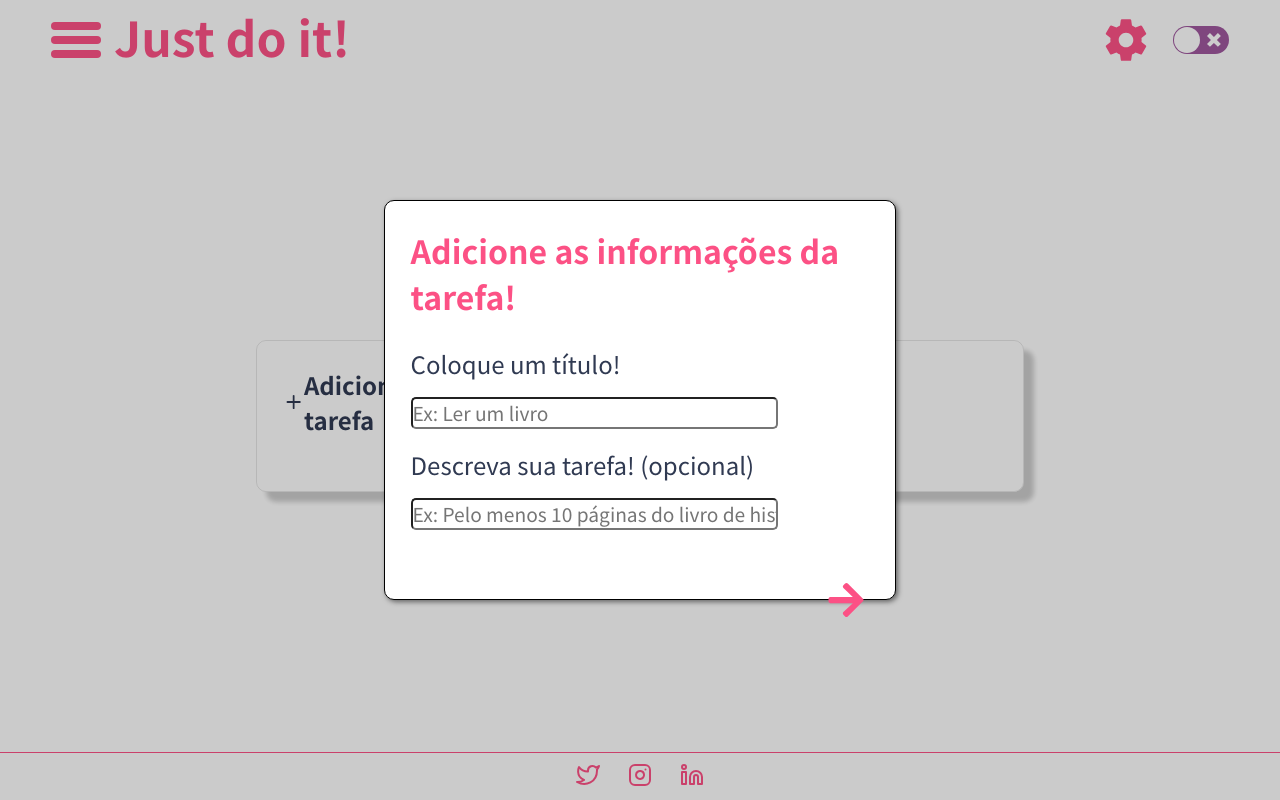
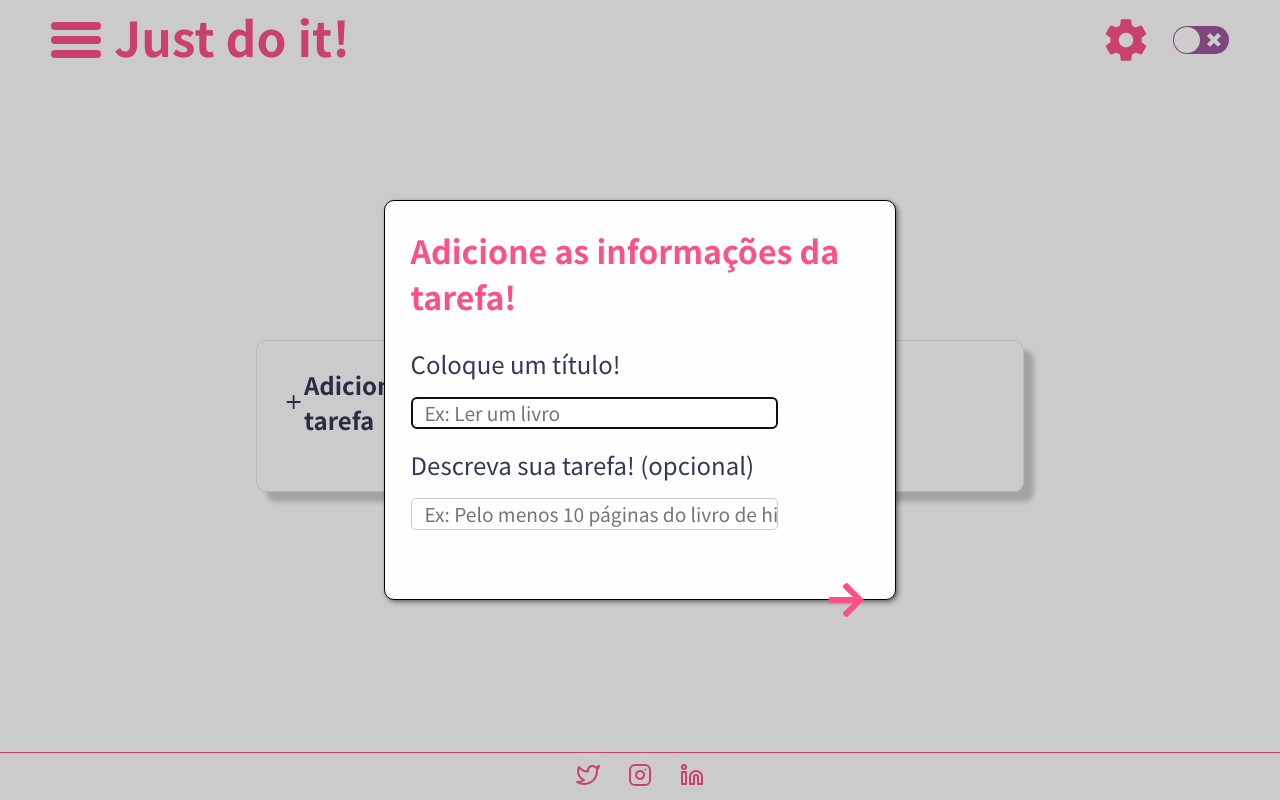
Before and after one commit to RafaLopesMelo/To-Do-List, a Next.js app: page /home in a window 1280 px wide. Both pictures are taken after a click on the element "Adicionar nova tarefa". Built offline with nearby package versions, Linux system fonts and the light colour scheme.

Commit message:
MVP Done

```diff
--- a/components/AddTask/index.tsx
+++ b/components/AddTask/index.tsx
@@ -1,9 +1,10 @@
 import { FormEvent, useState, ChangeEvent } from 'react';
 import { FaArrowRight } from 'react-icons/fa';
 
-import styles from './AddTask.module.css';
+import styles from './styles/AddTask.module.css';
+import darkStyles from './styles/DarkAddTask.module.css';
 
-export default function InsertTask(props: {show: boolean, setShow, setTasks}) {
+export default function InsertTask(props: {show: boolean, setShow, setTasks, isDark: boolean}) {
     const [ formData, setFormData ] = useState({
         title: '',
         description: ''
@@ -17,27 +18,33 @@ export default function InsertTask(props: {show: boolean, setShow, setTasks}) {
 
     async function handleSubmit(e: FormEvent) {
         e.preventDefault()
+        const id = Math.random() * 1000
 
+        if (formData.title) {
             props.setTasks(prev =>
                 [...prev,
                     {
-                    id: prev.length,
+                        id,
                         title: formData.title,
                         description: formData.description
                     }
                 ])
             props.setShow(prev => !prev)
+        } else {
+            alert('Por favor, dê um título a sua tarefa!');
+        }
 
         setFormData({title: "", description:""})
     }
 
     return (
-        <div
-            className={styles.container}
-            style={props.show ? {display: 'flex'} : {display: 'none'}}
-        >
-            <div className={styles.background}></div>
-            <div className={styles.taskForm}>
+        <div className={styles.container}>
+            <div className={styles.background} onClick={() => props.setShow(prev => !prev)}></div>
+            <div className={
+                    props.isDark
+                        ? darkStyles.darkTaskForm
+                        : styles.taskForm
+            }>
                 <h1>Adicione as informações da tarefa!</h1>
                 <form onSubmit={handleSubmit}>
                     <label>
@@ -49,6 +56,7 @@ export default function InsertTask(props: {show: boolean, setShow, setTasks}) {
                             name="title"
                             onChange={handleInputChange}
                             autoComplete="off"
+                            autoFocus
                         />
                     </label>
                     <label>
--- /dev/null
+++ b/components/AddTask/styles/AddTask.module.css
@@ -0,0 +1,85 @@
+.container {
+    display: flex;
+    justify-content: center;
+    position: absolute;
+    left: 0;
+    top: 0;
+    width: 100vw;
+    height: 100vh;
+}
+
+.background {
+    background-color: #000;
+    opacity: 0.2;
+    width: 100vw;
+    height: 100vh;
+}
+
+.taskForm {
+    position: absolute;
+    z-index: 11;
+    width: 40vw;
+    height: 50vh;
+    margin: 25vh 0;
+    padding: 2%;
+    background-color: #fefefe;
+    opacity: 1;
+    border-radius: 10px;
+    box-shadow: 2px 2px 5px rgba(0,0,0,0.5);
+    border: 1pt solid black;
+}
+
+.darkTaskForm {
+    background-color: #443c70;
+    color: #fefefe;
+    position: absolute;
+    z-index: 11;
+    width: 40vw;
+    height: 50vh;
+    margin: 25vh 0;
+    padding: 2%;
+    opacity: 1;
+    border-radius: 10px;
+    box-shadow: 2px 2px 5px rgba(255,255,255,0.5);
+    border: 1pt solid rgba(255,255,255,0.5);
+}
+
+.taskForm h1 {
+    margin-bottom: 6%;
+    color: #fc5185;
+}
+
+.taskForm form {
+    display: flex;
+    flex-direction: column;
+    justify-content: space-between;
+    height: 80%;
+}
+
+.taskForm form label p {
+    font-size: 1.5rem;
+    margin-bottom: 2vh;
+}
+
+.taskForm input {
+    width: 80%;
+    height: 4vh;
+    font-size: 1.2rem;
+    text-indent: 1vw;
+    border-radius: 5px;
+    border: 1pt solid rgba(0,0,0,0.2)
+}
+
+.taskForm button {
+    align-self: flex-end;
+    width: 10%;
+    margin-top: 4vh;
+    background-color: rgba(0,0,0,0);
+    color: #fc5185;
+    border: none;
+    cursor: pointer;
+}
+
+.taskForm button:hover {
+    transform: scale(1.1);
+}
--- a/components/AddTask/AddTask.module.css
+++ b/components/AddTask/styles/DarkAddTask.module.css
@@ -1,59 +1,45 @@
-.container {
-    display: flex;
-    justify-content: center;
-    position: absolute;
-    left: 0;
-    top: 0;
-    width: 100vw;
-    height: 100vh;
-}
-
-.background {
-    background-color: #000;
-    opacity: 0.2;
-    width: 100vw;
-    height: 100vh;
-}
-
-.taskForm {
+.darkTaskForm {
+    background-color: #443c70;
+    color: #fefefe;
     position: absolute;
     z-index: 11;
     width: 40vw;
     height: 50vh;
     margin: 25vh 0;
     padding: 2%;
-    background-color: #fff;
     opacity: 1;
     border-radius: 10px;
-    box-shadow: 2px 2px 5px rgba(0,0,0,0.5);
-    border: 1pt solid black;
+    box-shadow: 2px 2px 5px rgba(255,255,255,0.5);
+    border: 1pt solid rgba(255,255,255,0.5);
 }
 
-.taskForm h1 {
+.darkTaskForm h1 {
     margin-bottom: 6%;
     color: #fc5185;
 }
 
-.taskForm form {
+.darkTaskForm form {
     display: flex;
     flex-direction: column;
     justify-content: space-between;
     height: 80%;
 }
 
-.taskForm form label p {
+.darkTaskForm form label p {
     font-size: 1.5rem;
     margin-bottom: 2vh;
 }
 
-.taskForm input {
+.darkTaskForm input {
     width: 80%;
     height: 4vh;
     font-size: 1.2rem;
+    text-indent: 1vw;
     border-radius: 5px;
+    border: 1pt solid rgba(0,0,0,0.2)
 }
 
-.taskForm button {
+.darkTaskForm button {
     align-self: flex-end;
     width: 10%;
     margin-top: 4vh;
@@ -63,6 +49,6 @@
     cursor: pointer;
 }
 
-.taskForm button:hover {
+.darkTaskForm button:hover {
     transform: scale(1.1);
 }
--- a/components/Tasks/index.tsx
+++ b/components/Tasks/index.tsx
@@ -38,10 +38,12 @@ export default function Tasks(props :{isDark: boolean}) {
     }, [tasks])
 
     async function handleCheckboxClick(id: string) {
-        const data: ITask[] = JSON.parse(localStorage.getItem('tasks'));
-        const toDeleteTask = data.findIndex((task: ITask) => task.id === id);
-        data[toDeleteTask].isChecked = true;
-        setTasks(data);
+        if (id !== undefined) {
+            const data: ITask[] = JSON.parse(localStorage.getItem('tasks'));
+            const toDeleteTask = data.findIndex((task: ITask) => task.id === id);
+            data[toDeleteTask].isChecked = true;
+            setTasks(data);
+        }
     }
 
     return (
@@ -86,7 +88,7 @@ export default function Tasks(props :{isDark: boolean}) {
                 </div>
             )}
 
-            <InsertTask show={showAddTask} setShow={setShowAddTask} setTasks={setTasks}/>
+            {showAddTask && <InsertTask show={showAddTask} setShow={setShowAddTask} setTasks={setTasks} isDark={props.isDark}/>}
         </main>
     )
 }
--- a/pages/home/Home.module.css
+++ b/pages/home/Home.module.css
@@ -44,5 +44,4 @@
     align-items: center;
     justify-content: space-between;
     width: 10vw;
-
 }
```
Lines whose indentation alone changed are shown as unchanged.
